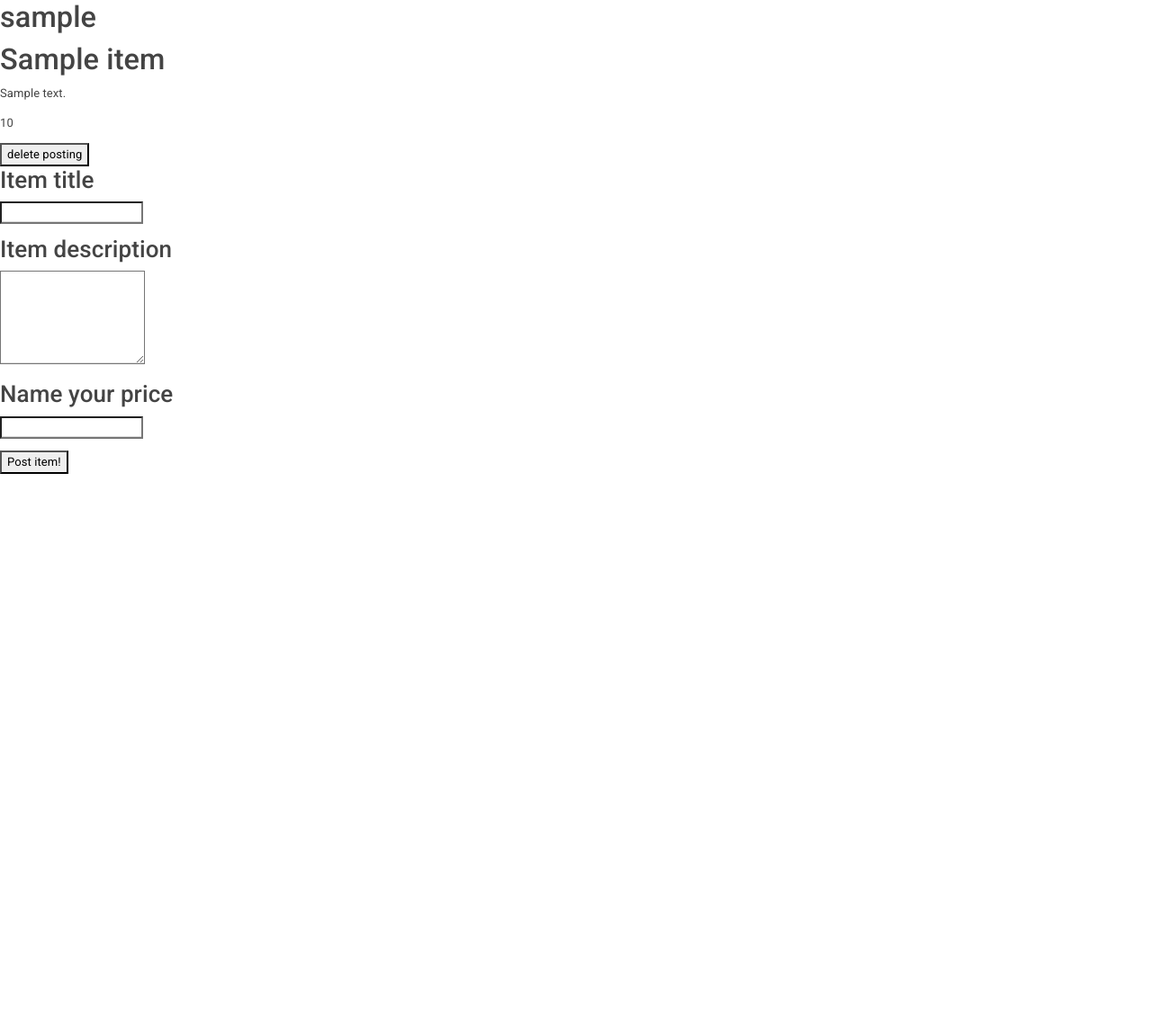
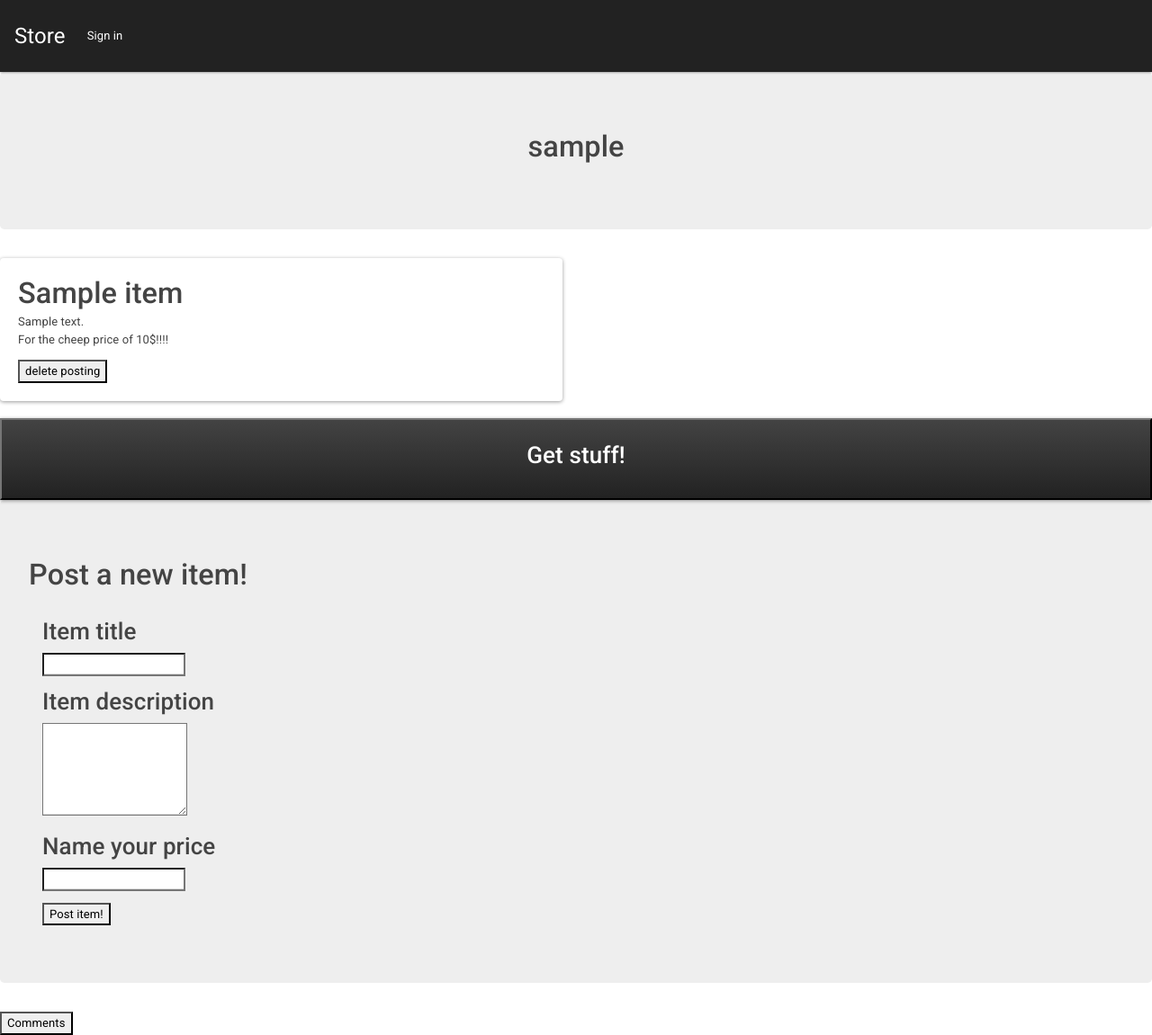
Before and after one commit to Jasondmcgee/Contractor, a Flask app: template templates/home.html in a window 1280 px wide. Shown: the whole page at 90% size. Before the commit the page ends 527 px from the top, so only its background shows below. Run offline with Flask 2, Linux system fonts and the light colour scheme; the template is opened without the code that fills it: most values are stand-ins (such as "Sample title", 1, 10 or a date in 2020); some libraries are stand-ins or nearby versions.

Commit message:
adding to tracker

```diff
--- a/app.py
+++ b/app.py
@@ -9,19 +9,37 @@ database = client.Marketplace
 goods = database.Goods
 users = database.Users
 
-@app.route('/marketplace')
+def get_login_get():
+    username = request.args.get('username')
+    login = users.find_one({'username':username})
+    return login
+
+def get_login_post():
+    username = request.form.get('username')
+    login = users.find_one({'username': username})
+    return login
+
+@app.route('/item/<id>')
+def contractor_view_item(id):
+    item = goods.find_one({'_id':ObjectId(id)})
+    login = get_login_get()
+    print(item['_id'])
+    return render_template('item.html', item=item, login=login)
+
+@app.route('/marketplace', methods=['GET'])
 def contractor_marketplace():
     items = goods.find()
-    return render_template('market.html', items=items)
+    login = get_login_get()
+    return render_template('market.html', items=items, login=login)
 
 @app.route('/marketplace', methods=['POST'])
 def contractor_new_item():
     username = request.form.get('username')
-    print(username)
     item = {
         'title': request.form.get('title'),
         'description': request.form.get('description'),
         'price': request.form.get('price'),
+        'messages': [],
         'username': username
     }
     if (item['title'] != None):
@@ -55,6 +73,42 @@ def contractor_delete_item():
     login = users.find_one({'username': username})
     return render_template('home.html', login=login, items=items)
 
+@app.route('/home/message_sent', methods=['POST'])
+def contractor_after_message():
+    username = request.form.get('username')
+    message = request.form.get('message')
+    item_id = request.form.get('item_id')
+    goods.update({'_id': ObjectId(item_id)}, { '$push': {'messages': [message , username]}})
+    items = goods.find({'username':username})
+    login = users.find_one({'username': username})
+    return render_template('home.html', login=login, items=items)
+
+@app.route('/send_message', methods=['POST'])
+def contractor_message_owner():
+    item_id = request.form.get('item_id')
+    login = get_login_post()
+    item = goods.find_one({'_id':ObjectId(item_id)})
+    return render_template('send_message.html', login=login, item=item)
+
+@app.route('/messages', methods=['POST'])
+def contractor_view_messages():
+    login = get_login_post()
+    items = goods.find()
+    messages = []
+    show_message = False
+    for item in items:
+        if (len(item['messages']) > 0):
+            for message in item['messages']:
+                if (message[1] == login['username'] or item['username'] == login['username']):
+                    show_message = True
+                    if (show_message):
+                        break
+            if (show_message):
+                messages.append(item)
+                print(item['messages'] ,item['username'])
+            show_message = False
+    return render_template('messages.html', login=login, items=items, messages=messages)
+
 @app.route('/')
 def contractor_login():
     return render_template('signin.html')
--- a/templates/base.html
+++ b/templates/base.html
@@ -10,6 +10,20 @@
 </head>
 <body>
 
+  <nav class="navbar navbar-expand-lg navbar-dark bg-dark">
+  <a class="navbar-brand" href="#">Store</a>
+  <button class="navbar-toggler" type="button" data-toggle="collapse" data-target="#navbarNav" aria-controls="navbarNav" aria-expanded="false" aria-label="Toggle navigation">
+    <span class="navbar-toggler-icon"></span>
+  </button>
+  <div class="collapse navbar-collapse" id="navbarNav">
+    <ul class="navbar-nav">
+      <li class="nav-item active">
+        <a class="nav-link" href="/">Sign in <span class="sr-only">(current)</span></a>
+      </li>
+    </ul>
+  </div>
+  </nav>
+
     {% block content %}
         BODY CONTENT GOES HERE
     {% endblock %}
--- a/templates/home.html
+++ b/templates/home.html
@@ -1,20 +1,41 @@
 {% extends 'base.html' %}
 
 {% block content %}
+<div class='jumbotron text-center'>
 <h1>{{login.username}}</h1>
+</div>
 
+<div class="row">
     {% for item in items %}
+    <div class="col-sm-6">
+        <div class="card card-primary">
+        <div class="card-block">
+        <div class="card-body">
         <h1>{{item['title']}}</h1>
-        <p>{{item['description']}}</p>
-        <p>{{item['price']}}</p>
+        <p class="card-subtitle">{{item['description']}}</p>
+        <p>For the cheep price of {{item['price']}}$!!!!</p>
         <form action='/home/removed' method='POST'>
             <button type='submit'>delete posting</button>
             <input type='hidden' value="{{item['_id']}}" name='objid'>
             <input type='hidden' value="{{login.username}}" name='username'>
         </form>
+        </div>
+        </div>
+        </div>
+    </div>
     {% endfor %}
+</div>
+<br>
+<form action='/marketplace' method='GET'>
+    <button class="btn-dark btn-block pt-4 pb-4" type='submit'><h2>Get stuff!</h2></button>
+    <input type='hidden' value='{{login.username}}' name='username'>
+</form>
 
 <!-- get all the users posted items and list them card style -->
+<div class='jumbotron'>
+<h1>Post a new item!</h1>
+<br>
+<div class='container-fluid'>
 <form action='/marketplace' method='POST'>
     <h2>Item title</h2>
     <p><input type='text' name='title'></p>
@@ -25,6 +46,13 @@
     <input type='hidden' value='{{login.username}}' name='username'>
     <button type=submit>Post item!</button>
 </form>
+</div>
+</div>
+
+<form action='/messages' method='POST'>
+    <button type='submit'>Comments</button>
+    <input type='hidden' value='{{login.username}}' name='username'>
+</form>
 
 
 {% endblock %}
```
Also changed, not shown: templates/item.html (added, +33 -0 lines), templates/market.html (+22 -6 lines), templates/messages.html (added, +25 -0 lines), templates/send_message.html (added, +12 -0 lines), templates/signin.html (+7 -1 lines), test.py (added, +15 -0 lines).
